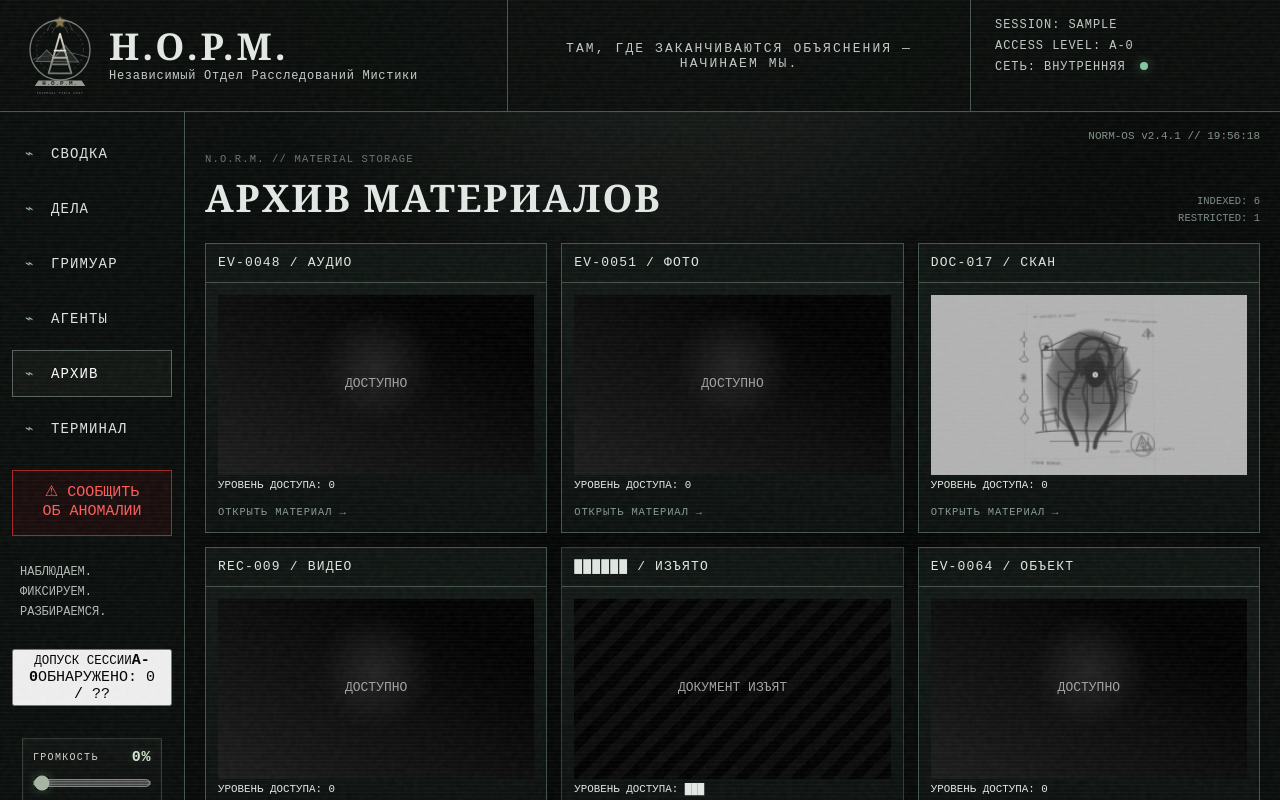
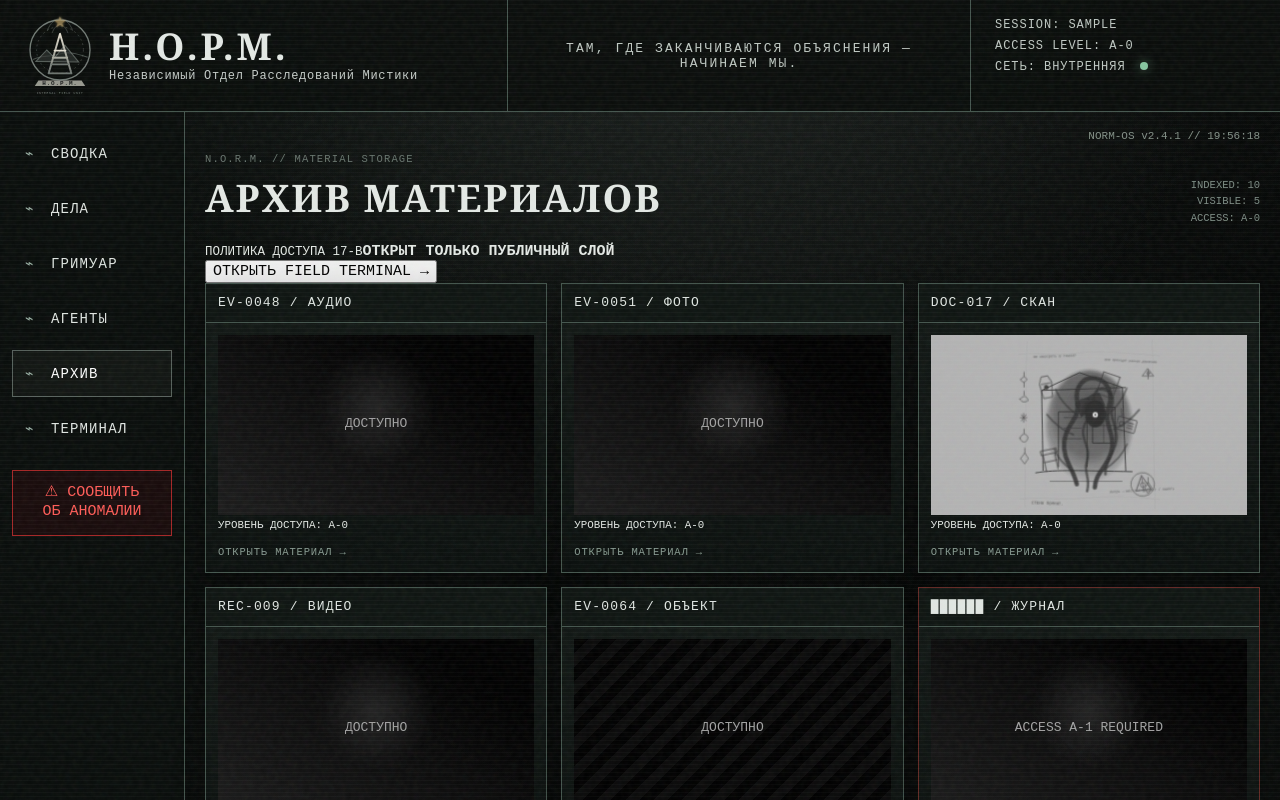
Before and after one commit to qtenwten/norm-source, a React (Vite) app: page /archive in a window 1280 px wide. Both pictures are taken after typing "Sample", "Sample123" into the empty fields and a click on the button "АВТОРИЗОВАТЬСЯ". Shown: the top 800 px of the page. Built offline with nearby package versions, Linux system fonts and the light colour scheme.

Commit message:
Make archive content unlock with ARG clearance

```diff
--- a/src/pages/Archive.jsx
+++ b/src/pages/Archive.jsx
@@ -1,60 +1,87 @@
-import { useState } from 'react'
+import { useEffect, useMemo, useState } from 'react'
 import { useNavigate } from 'react-router-dom'
 import Panel from '../components/Panel'
 import GrimoirePlate from '../components/GrimoirePlate'
 import { audio } from '../audio'
+import { discover, getArgState, subscribeArg } from '../arg'
 
 const materials = [
-  { id:'EV-0048', type:'АУДИО', access:'0', status:'ДОСТУПНО', description:'Восстановленный аудиофрагмент. На 00:17 присутствует низкочастотный импульс.', action:'/terminal', actionLabel:'АНАЛИЗИРОВАТЬ В ТЕРМИНАЛЕ' },
-  { id:'EV-0051', type:'ФОТО', access:'0', status:'ДОСТУПНО', description:'Полевой кадр группы LM. Метаданные частично повреждены.', action:'/cases/lm-006#media', actionLabel:'ОТКРЫТЬ МЕДИА ДЕЛА' },
-  { id:'DOC-017', type:'СКАН', access:'0', status:'ДОСТУПНО', description:'Архивный скан из Гримуара. Служебный слой обнаружен под основными чернилами.', action:'/grimoire', actionLabel:'ОТКРЫТЬ В ГРИМУАРЕ', plate:true },
-  { id:'REC-009', type:'ВИДЕО', access:'0', status:'ДОСТУПНО', description:'Фрагмент записи с полевого выезда. Последние 12 кадров не индексируются.', action:'/cases/lm-006#evidence', actionLabel:'СВЯЗАННЫЕ УЛИКИ' },
-  { id:'██████', type:'ИЗЪЯТО', access:'███', status:'ДОКУМЕНТ ИЗЪЯТ', description:'Материал физически присутствует в индексе, но содержимое заменено служебной заглушкой.', restricted:true },
-  { id:'EV-0064', type:'ОБЪЕКТ', access:'0', status:'ДОСТУПНО', description:'Карточка объекта. Автоматическая корреляция с P-017 не подтверждена.', action:'/cases/lm-006#entity', actionLabel:'ОТКРЫТЬ ОБЪЕКТ' },
+  { id:'EV-0048', type:'АУДИО', level:0, status:'ДОСТУПНО', description:'Восстановленный аудиофрагмент. На 00:17 присутствует низкочастотный импульс.', action:'/terminal', actionLabel:'АНАЛИЗИРОВАТЬ В ТЕРМИНАЛЕ' },
+  { id:'EV-0051', type:'ФОТО', level:0, status:'ДОСТУПНО', description:'Полевой кадр группы LM. Метаданные частично повреждены.', action:'/cases/lm-005#media', actionLabel:'ОТКРЫТЬ МЕДИА ДЕЛА' },
+  { id:'DOC-017', type:'СКАН', level:0, status:'ДОСТУПНО', description:'Архивный скан из Гримуара. Служебный слой обнаружен под основными чернилами.', action:'/grimoire', actionLabel:'ОТКРЫТЬ В ГРИМУАРЕ', plate:true },
+  { id:'REC-009', type:'ВИДЕО', level:0, status:'ДОСТУПНО', description:'Фрагмент записи с полевого выезда. Последние 12 кадров не индексируются.', action:'/cases/lm-006#evidence', actionLabel:'СВЯЗАННЫЕ УЛИКИ' },
+  { id:'EV-0064', type:'ОБЪЕКТ', level:0, status:'ДОСТУПНО', description:'Карточка объекта. Автоматическая корреляция с Гримуаром не подтверждена.', action:'/cases/lm-006#entity', actionLabel:'ОТКРЫТЬ ОБЪЕКТ' },
+  { id:'LM005_POST', type:'ЖУРНАЛ', level:1, status:'ВОССТАНОВЛЕНО', discovery:'LM005_POST', description:'Постоперационный монитор LM-005. После официальной нейтрализации система продолжала фиксировать сигнал в 03:41.', terminalCommand:'cat /cases/lm-005/post_operation.log' },
+  { id:'AG02_FRAGMENT', type:'ПЕРСОНАЛ', level:1, status:'НЕСООТВЕТСТВИЕ', discovery:'AG02_FRAGMENT', description:'Фрагмент карточки AG-02. Сотрудник отсутствует в основном реестре, однако запись автоматически восстанавливается.', terminalCommand:'cat /restricted/ag-02.log' },
+  { id:'NORM0_ORIGIN', type:'BLACK FILE', level:2, status:'НЕВОЗМОЖНАЯ ДАТИРОВКА', discovery:'NORM0_ORIGIN', description:'Запись первого входа NORM-0 датирована 18.11.1987 — до существования текущей NORM-OS.', terminalCommand:'cat /black/norm0_origin.log', black:true },
+  { id:'BLACK_FINAL', type:'BLACK FILE', level:3, status:'НЕ ИНДЕКСИРУЕТСЯ', discovery:'BLACK_FINAL', description:'Файл не имеет владельца процесса и не числится созданным Н.О.Р.М. Сессия NORM-0 помечена как активная.', terminalCommand:'cat /black/final.txt', black:true },
+  { id:'██████', type:'ИЗЪЯТО', level:3, status:'ДОКУМЕНТ ИЗЪЯТ', description:'Материал физически присутствует в индексе, но содержимое заменено служебной заглушкой.', black:true },
 ]
 
 export default function Archive(){
   const [selected,setSelected]=useState(null)
+  const [progress,setProgress]=useState(getArgState)
   const navigate=useNavigate()
 
+  useEffect(()=>subscribeArg(setProgress),[])
+
+  const unlockedCount=useMemo(()=>materials.filter(item=>item.level<=progress.clearance).length,[progress.clearance])
+
   const open=(item)=>{
-    setSelected(item)
-    item.restricted ? audio.glitch() : audio.archive()
+    const locked=progress.clearance<item.level
+    setSelected({...item,locked})
+    if(locked){audio.glitch();return}
+    if(item.discovery) discover(item.discovery)
+    audio.archive()
   }
 
   const close=()=>{ audio.click(); setSelected(null) }
   const follow=(item)=>{
+    if(item.terminalCommand){
+      sessionStorage.setItem('norm-terminal-prefill',item.terminalCommand)
+      audio.transition('terminal')
+      window.setTimeout(()=>navigate('/terminal'),180)
+      return
+    }
     if(!item?.action) return
     audio.transition(item.action.startsWith('/grimoire')?'grimoire':item.action.startsWith('/terminal')?'terminal':'case')
     window.setTimeout(()=>navigate(item.action),180)
   }
 
-  return <div className="page archive-page-v4">
-    <div className="archive-head-v4"><div><small>N.O.R.M. // MATERIAL STORAGE</small><h1 className="page-title">АРХИВ МАТЕРИАЛОВ</h1></div><span>INDEXED: 6<br/>RESTRICTED: 1</span></div>
+  return <div className="page archive-page-v4 archive-page--arg">
+    <div className="archive-head-v4"><div><small>N.O.R.M. // MATERIAL STORAGE</small><h1 className="page-title">АРХИВ МАТЕРИАЛОВ</h1></div><span>INDEXED: {materials.length}<br/>VISIBLE: {unlockedCount}<br/>ACCESS: A-{progress.clearance}</span></div>
+    <div className="archive-arg-notice">
+      <div><small>ПОЛИТИКА ДОСТУПА 17-B</small><b>{progress.clearance===0?'ОТКРЫТ ТОЛЬКО ПУБЛИЧНЫЙ СЛОЙ':progress.clearance===1?'RESTRICTED NODE РАЗБЛОКИРОВАН':progress.clearance===2?'BLACK NODE ОБНАРУЖЕН':'ПОЛНЫЙ ЛОКАЛЬНЫЙ ДОПУСК'}</b></div>
+      <button type="button" onClick={()=>navigate('/terminal')}>ОТКРЫТЬ FIELD TERMINAL →</button>
+    </div>
     <div className="archive-grid archive-grid--interactive">
-      {materials.map((item,i)=><button type="button" className={`archive-card-button ${item.restricted?'is-restricted':''}`} onClick={()=>open(item)} key={`${item.id}-${i}`}>
-        <Panel title={`${item.id} / ${item.type}`}>
-          <div className={`evidence-placeholder e${i} ${item.plate?'evidence-placeholder--plate':''}`}>
-            {item.plate ? <GrimoirePlate/> : <span>{item.status}</span>}
-          </div>
-          <small>УРОВЕНЬ ДОСТУПА: {item.access}</small>
-          <em>ОТКРЫТЬ МАТЕРИАЛ →</em>
-        </Panel>
-      </button>)}
+      {materials.map((item,i)=>{
+        const locked=progress.clearance<item.level
+        return <button type="button" className={`archive-card-button ${locked?'is-restricted is-locked':''} ${item.black?'is-black':''}`} onClick={()=>open(item)} key={`${item.id}-${i}`}>
+          <Panel title={`${locked?'██████':item.id} / ${item.type}`}>
+            <div className={`evidence-placeholder e${i} ${item.plate?'evidence-placeholder--plate':''}`}>
+              {item.plate&&!locked ? <GrimoirePlate/> : <span>{locked?`ACCESS A-${item.level} REQUIRED`:item.status}</span>}
+            </div>
+            <small>УРОВЕНЬ ДОСТУПА: A-{item.level}</small>
+            <em>{locked?'ЗАПРОСИТЬ ДОСТУП →':'ОТКРЫТЬ МАТЕРИАЛ →'}</em>
+          </Panel>
+        </button>
+      })}
     </div>
 
     {selected&&<div className="archive-viewer" role="dialog" aria-modal="true" aria-label={`${selected.id} ${selected.type}`} onClick={close}>
-      <section className={`archive-viewer__panel ${selected.restricted?'is-restricted':''}`} onClick={e=>e.stopPropagation()}>
-        <header><div><small>N.O.R.M. // ARCHIVE OBJECT</small><strong>{selected.id}</strong></div><button type="button" onClick={close}>×</button></header>
+      <section className={`archive-viewer__panel ${selected.locked?'is-restricted':''} ${selected.black?'is-black':''}`} onClick={e=>e.stopPropagation()}>
+        <header><div><small>N.O.R.M. // ARCHIVE OBJECT</small><strong>{selected.locked?'██████':selected.id}</strong></div><button type="button" onClick={close}>×</button></header>
         <div className="archive-viewer__body">
           <div className="archive-viewer__preview">
-            {selected.plate?<GrimoirePlate/>:<div className="archive-signal-visual"><i/><i/><i/><span>{selected.restricted?'ACCESS DENIED':selected.type}</span></div>}
+            {selected.plate&&!selected.locked?<GrimoirePlate/>:<div className="archive-signal-visual"><i/><i/><i/><span>{selected.locked?'ACCESS DENIED':selected.type}</span></div>}
           </div>
           <div className="archive-viewer__meta">
-            <span>{selected.type}</span><h2>{selected.status}</h2><p>{selected.description}</p>
-            <dl><dt>ACCESS</dt><dd>{selected.access}</dd><dt>INDEX</dt><dd>{selected.id}</dd><dt>CHECKSUM</dt><dd>{selected.restricted?'████████':'OK / 97%'}</dd></dl>
-            {selected.action&&<button type="button" onClick={()=>follow(selected)}>{selected.actionLabel} →</button>}
-            {selected.restricted&&<button type="button" className="danger" onClick={()=>{audio.glitch();setSelected({...selected,description:'ПОВТОРНЫЙ ЗАПРОС ОТКЛОНЁН. СОБЫТИЕ ЗАПИСАНО В ЖУРНАЛ.'})}}>ПОВТОРИТЬ ЗАПРОС</button>}
+            <span>{selected.type}</span><h2>{selected.locked?'ДОСТУП ОГРАНИЧЕН':selected.status}</h2>
+            <p>{selected.locked?`Материал существует, но текущая сессия имеет уровень A-${progress.clearance}. Требуется A-${selected.level}. Повышение допуска выполняется только через служебные механизмы NORM-OS.`:selected.description}</p>
+            <dl><dt>ACCESS</dt><dd>A-{selected.level}</dd><dt>INDEX</dt><dd>{selected.locked?'████████':selected.id}</dd><dt>CHECKSUM</dt><dd>{selected.locked?'████████':'OK / 97%'}</dd></dl>
+            {!selected.locked&&(selected.action||selected.terminalCommand)&&<button type="button" onClick={()=>follow(selected)}>{selected.terminalCommand?'ОТКРЫТЬ В ТЕРМИНАЛЕ':selected.actionLabel} →</button>}
+            {selected.locked&&<button type="button" className="danger" onClick={()=>{audio.glitch();sessionStorage.setItem('norm-terminal-prefill',`search ${selected.id==='██████'?'NORM-0':selected.id}`);window.setTimeout(()=>navigate('/terminal'),150)}}>ИССЛЕДОВАТЬ ЧЕРЕЗ ТЕРМИНАЛ →</button>}
           </div>
         </div>
       </section>
```
